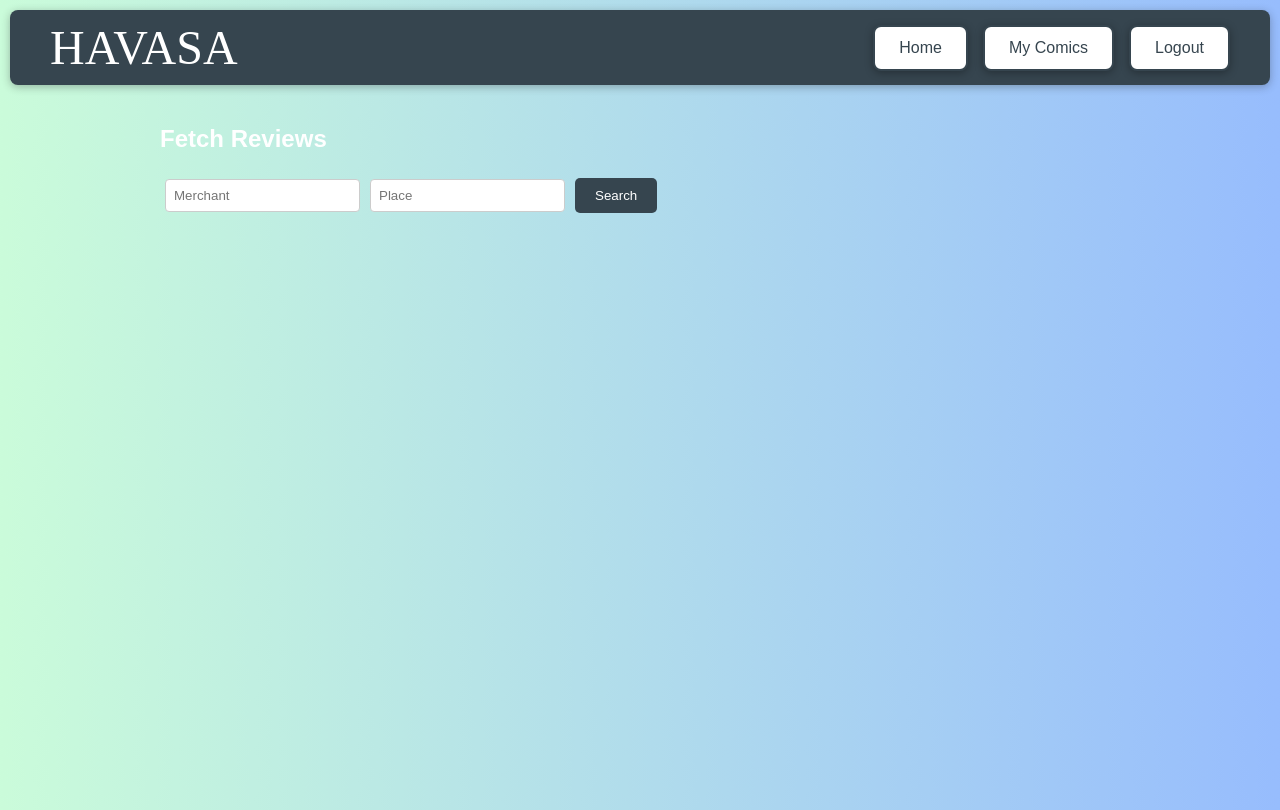
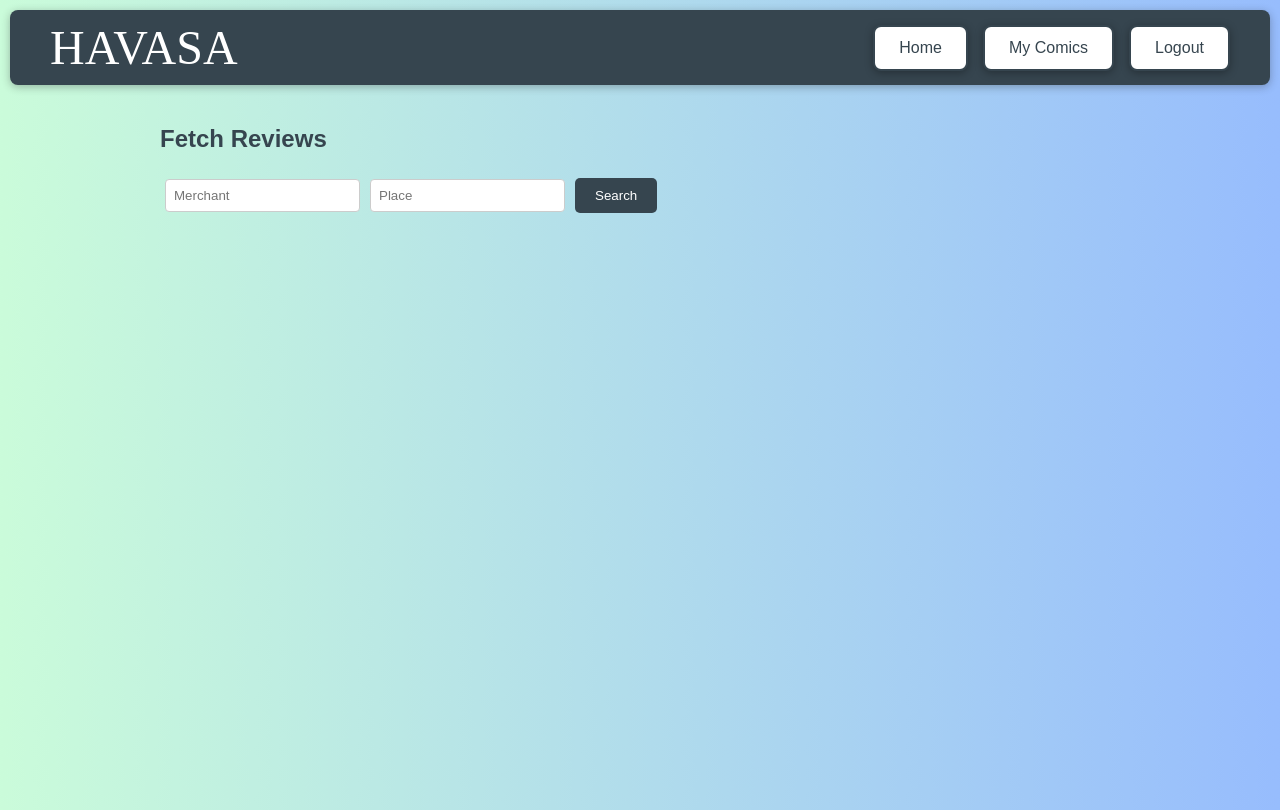
Before and after one commit to Birla10/Enchanta, a React (Create React App) app in the folder frontend/: page /reviews in a window 1280 px wide. Built offline with nearby package versions, Linux system fonts and the light colour scheme; sample sign-in values are in the browser's storage; the HTML template or start-up script is replaced by a standard one.

Commit message:
Font color changes

```diff
--- a/frontend/src/App.js
+++ b/frontend/src/App.js
@@ -25,7 +25,7 @@ function App() {
       if (timer) clearTimeout(timer);
       timer = setTimeout(() => {
         logout();
-      }, 5 * 60 * 1000);
+      }, 30 * 60 * 1000);
     };
     const events = ['mousemove', 'mousedown', 'keypress', 'touchstart', 'scroll'];
     events.forEach(e => window.addEventListener(e, reset));
--- a/frontend/src/css/reviews.css
+++ b/frontend/src/css/reviews.css
@@ -1,3 +1,3 @@
 .fetch-reviews h2 {
-    color: white;
+    color: #36454F;
 }
```
